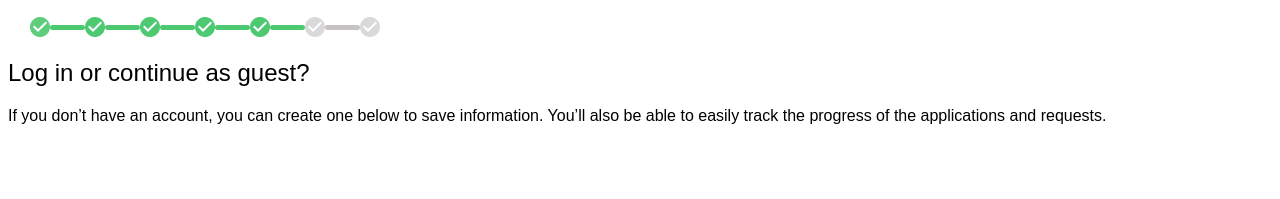
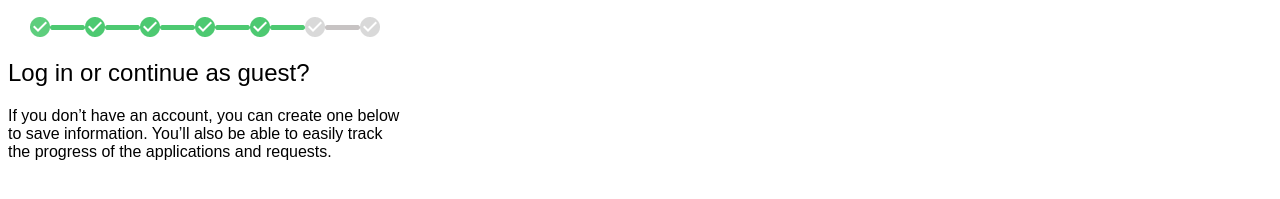
Before and after one commit to btupou/Mission_4_Fixit, a plain HTML site: page index.html in a window 1280 px wide. Shown: the part 121-320 px from the top of the page. Drawn offline with Linux system fonts and the light colour scheme.

Commit message:
steps css

```diff
--- a/index.html
+++ b/index.html
@@ -55,12 +55,12 @@
     <section class="steps">
       <img
         src="./images/steps_08.png"
-        alt="step 8 of 10"
+        alt="step 6 of 10"
       />
     </section>
 
     <!-- main content -->
-    <section>
+    <section class="content">
       <div>
         <h2>Log in or continue as guest?</h2>
         <p>
--- a/style.css
+++ b/style.css
@@ -16,6 +16,14 @@
   height: 110px;
 }
 
+.content {
+  display: flex;
+  justify-content: center;
+  width: 393px;
+  /* height: 852px; */
+  /* background-color: beige; */
+}
+
 .button {
   cursor: pointer;
   padding: 10px;
```
